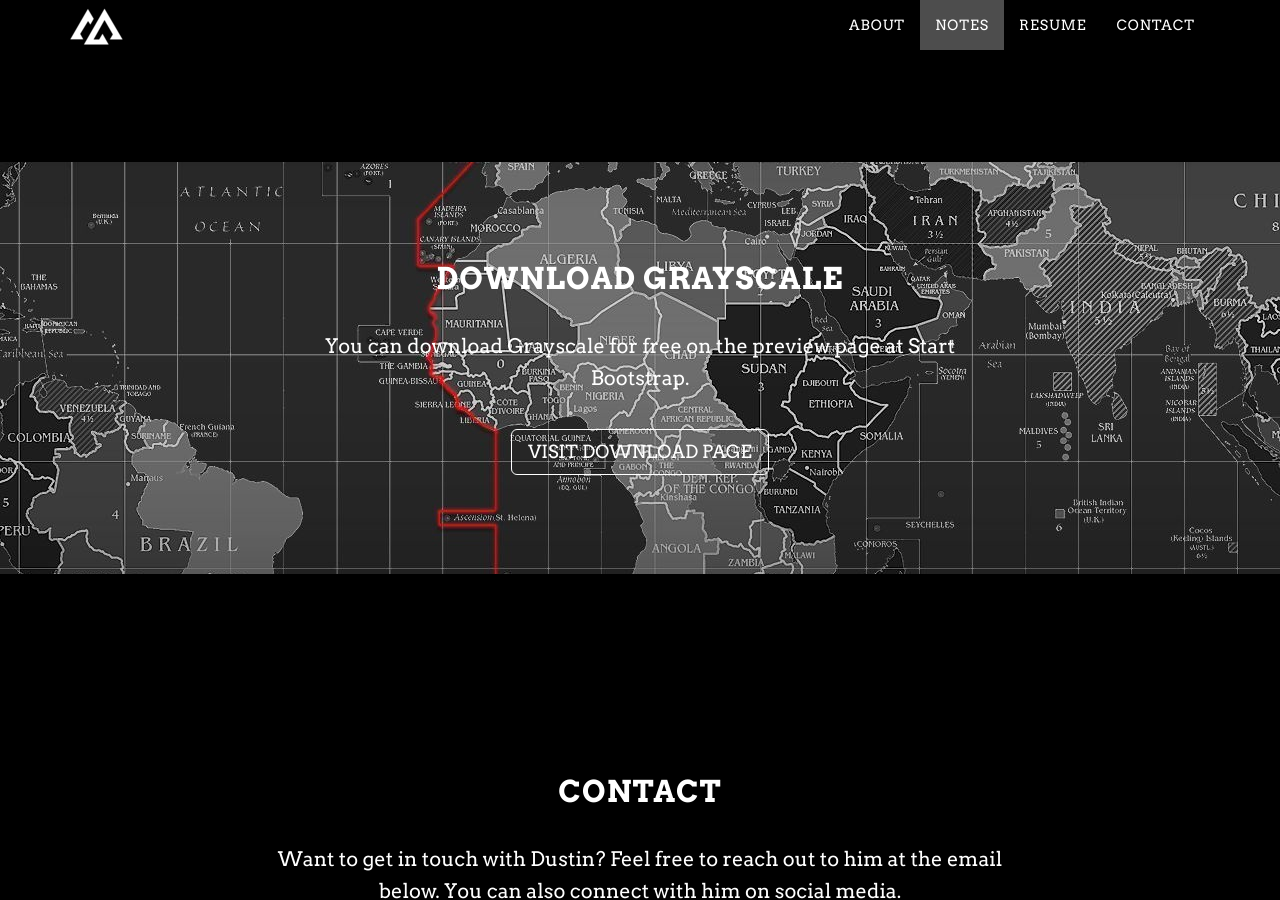
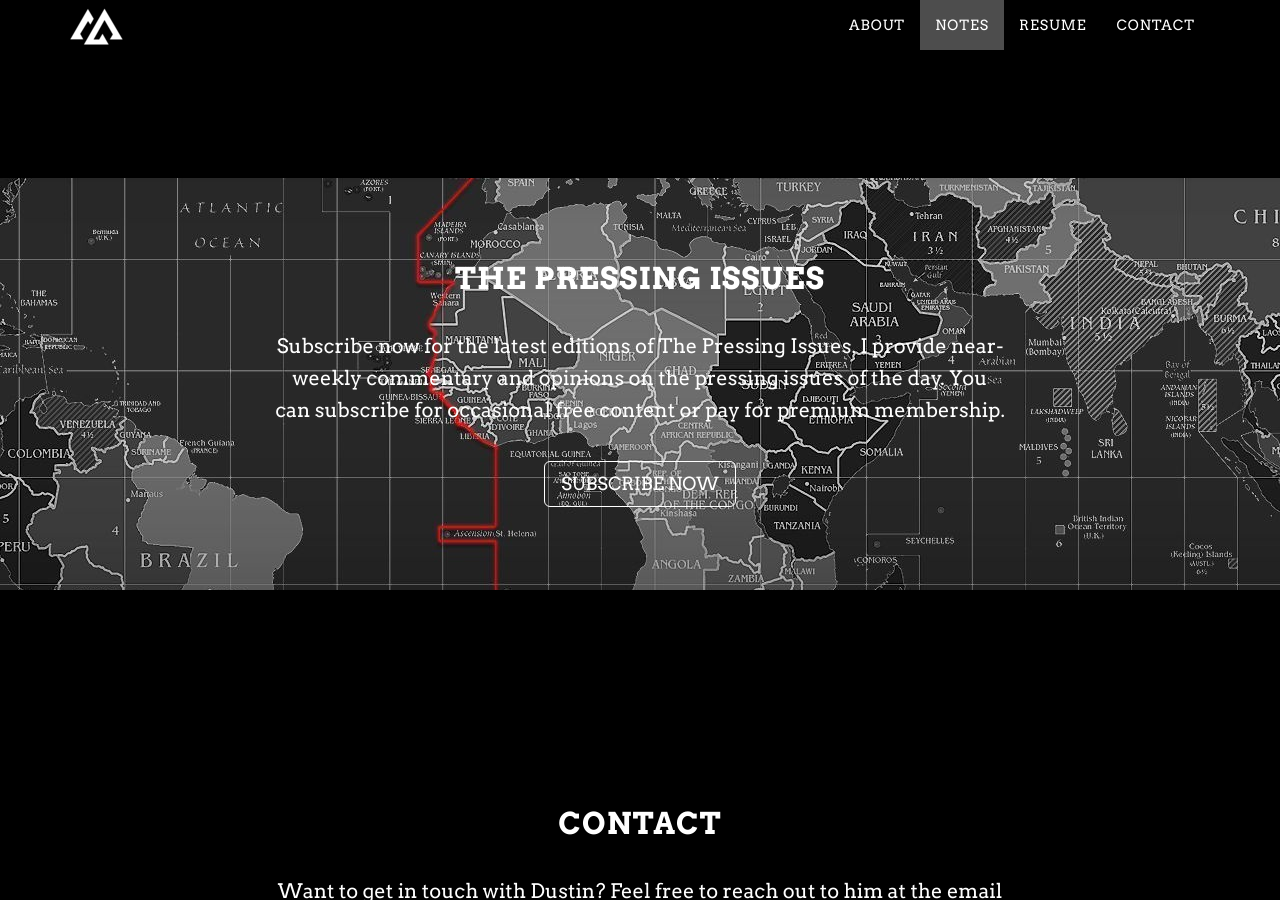
Before and after one commit to dustinwmooney/dustinmooney.website, a Jekyll site: the page built from index.html, in a window 1280 px wide and 900 px high, scrolled down 2603 px. Built offline with Jekyll 4.4.1, drawn with Linux system fonts in a browser that asks for light colours; nearby versions of some CDN libraries.

Commit message:
Update download.html

```diff
--- a/_includes/download.html
+++ b/_includes/download.html
@@ -3,9 +3,9 @@
         <div class="download-section" style="background: url({{ "/img/downloads-bg.jpg" | relative_url }}) no-repeat center center scroll;">
             <div class="container">
                 <div class="col-lg-8 col-lg-offset-2">
-                    <h2>Download Grayscale</h2>
-                    <p>You can download Grayscale for free on the preview page at Start Bootstrap.</p>
-                    <a href="http://startbootstrap.com/template-overviews/grayscale/" class="btn btn-default btn-lg">Visit Download Page</a>
+                    <h2>The Pressing Issues</h2>
+                    <p>Subscribe now for the latest editions of The Pressing Issues. I provide near-weekly commentary and opinions on the pressing issues of the day. You can subscribe for occasional free content or pay for premium membership.</p>
+                    <a href="https://pressingissues.substack.com/" class="btn btn-default btn-lg">Subscribe Now</a>
                 </div>
             </div>
         </div>
```
